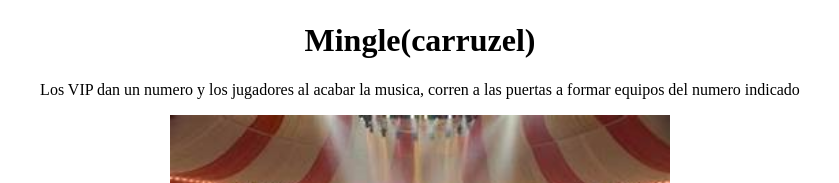
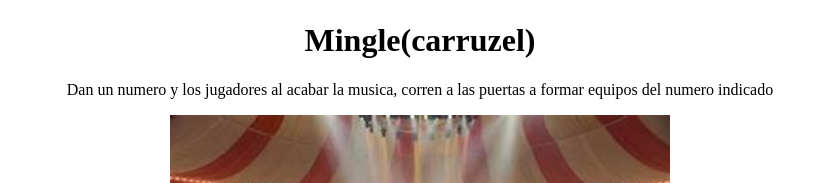
Before and after one commit to OKELITO/Squid-Game, a plain HTML site: page index.html in a window 1280 px wide. Shown: the part 7877-8060 px from the top of the page, 220-1059 px from the left. Drawn offline with Linux system fonts and the light colour scheme.

Commit message:
Update index.html

```diff
--- a/index.html
+++ b/index.html
@@ -115,7 +115,7 @@
     <img src="Penthatlon.jpg" alt="Image no found">
 
     <h1>Mingle(carruzel)</h1>
-    <p>Los VIP dan un numero y los jugadores al acabar la musica, corren a las puertas a formar equipos del numero indicado</p>
+    <p>Dan un numero y los jugadores al acabar la musica, corren a las puertas a formar equipos del numero indicado</p>
     <img src="Mingle.jpg" alt="Image no found">
 
     <h1>Porque Seong Gi-hun busco SquidIsland(nombre inventado) y no se hizo un VIP?</h1>
```
